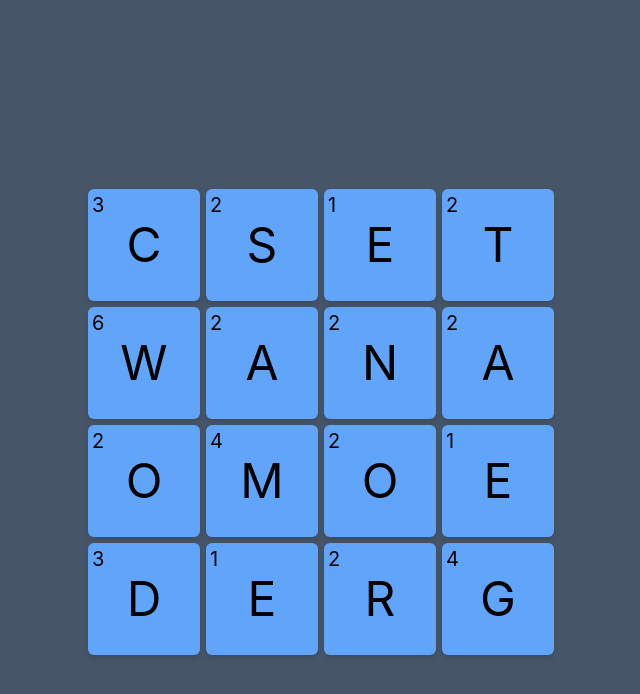
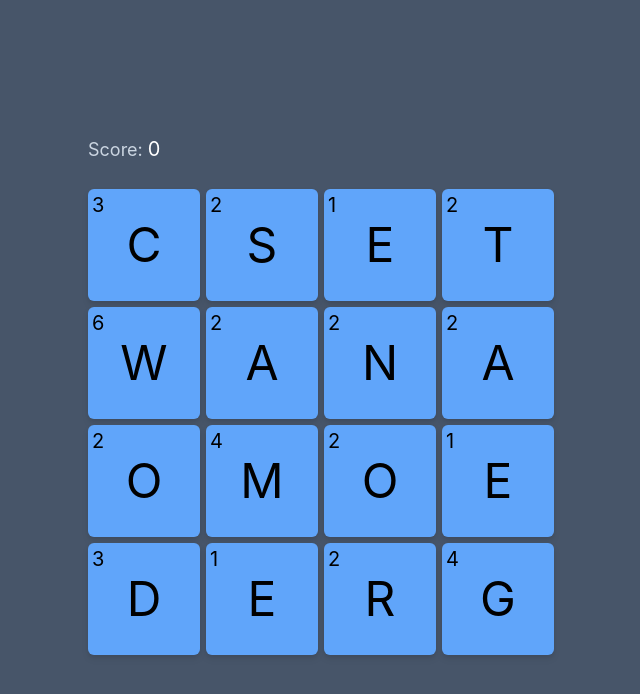
Before and after one commit to KartikWatts/shabd-sharda, a React (Create React App) app: page / in a window 1280 px wide. Shown: the top 694 px of the page, without its empty margins (319-959 px from the left). Built offline with nearby package versions, Linux system fonts and the light colour scheme.

Commit message:
implemented score updation with ui

```diff
--- a/src/components/WordDisplay.tsx
+++ b/src/components/WordDisplay.tsx
@@ -2,11 +2,15 @@ import React from "react";
 
 type WordProps = {
 	word: string;
+	score: number;
 };
 
 function WordDisplay(props: WordProps) {
 	return (
-		<div className="h-2 mb-4">
+		<div className="h-2 w-full mb-4 flex items-center">
+			<div className="w-1/4 text-slate-300 text-lg">
+				Score: <span className="text-xl text-white">{props.score}</span>
+			</div>
 			{props.word != "" && (
 				<div className="bg-white px-2">
 					<span className="tracking-widest text-lg">
--- a/src/containers/Game.tsx
+++ b/src/containers/Game.tsx
@@ -71,6 +71,8 @@ function Game() {
 	const [gameData, setGameData] = useState<Data[]>(originalData);
 	const [validWordsData, setValidWordsData] =
 		useState<WordsData[]>(validWordsList);
+	const [currentWordScore, setCurrentWordScore] = useState<number>(0);
+	const [gameScore, setGameScore] = useState<number>(0);
 
 	document.addEventListener("mousedown", () => {
 		setIsMouseDown(true);
@@ -96,6 +98,8 @@ function Game() {
 			]);
 			let newWord = currentWord.concat(data.letter);
 			setCurrentWord(newWord);
+			let tempScore = currentWordScore + data.value;
+			setCurrentWordScore(tempScore);
 		}
 	};
 
@@ -116,6 +120,7 @@ function Game() {
 	const endWordAndReset = (data: Data) => {
 		let boxElements = document.querySelectorAll(".game-box");
 		let validStatus = checkWordValidity(currentWord);
+		let tempScore = gameScore;
 
 		let boxElementsArray = Array.prototype.slice.call(boxElements);
 		boxElementsArray.map((box) => {
@@ -135,6 +140,9 @@ function Game() {
 			}
 		});
 		setTimeout(() => {
+			if (validStatus == 1) tempScore += currentWordScore;
+			setGameScore(tempScore);
+			setCurrentWordScore(0);
 			setCurrentWord("");
 			setGameData(originalData);
 		}, 400);
@@ -142,7 +150,7 @@ function Game() {
 
 	return (
 		<div className="flex justify-center items-center flex-col gap-5">
-			<WordDisplay word={currentWord} />
+			<WordDisplay word={currentWord} score={gameScore} />
 			<div className="grid grid-cols-4 gap-1.5">
 				{gameData.map((data) => {
 					return (
```
